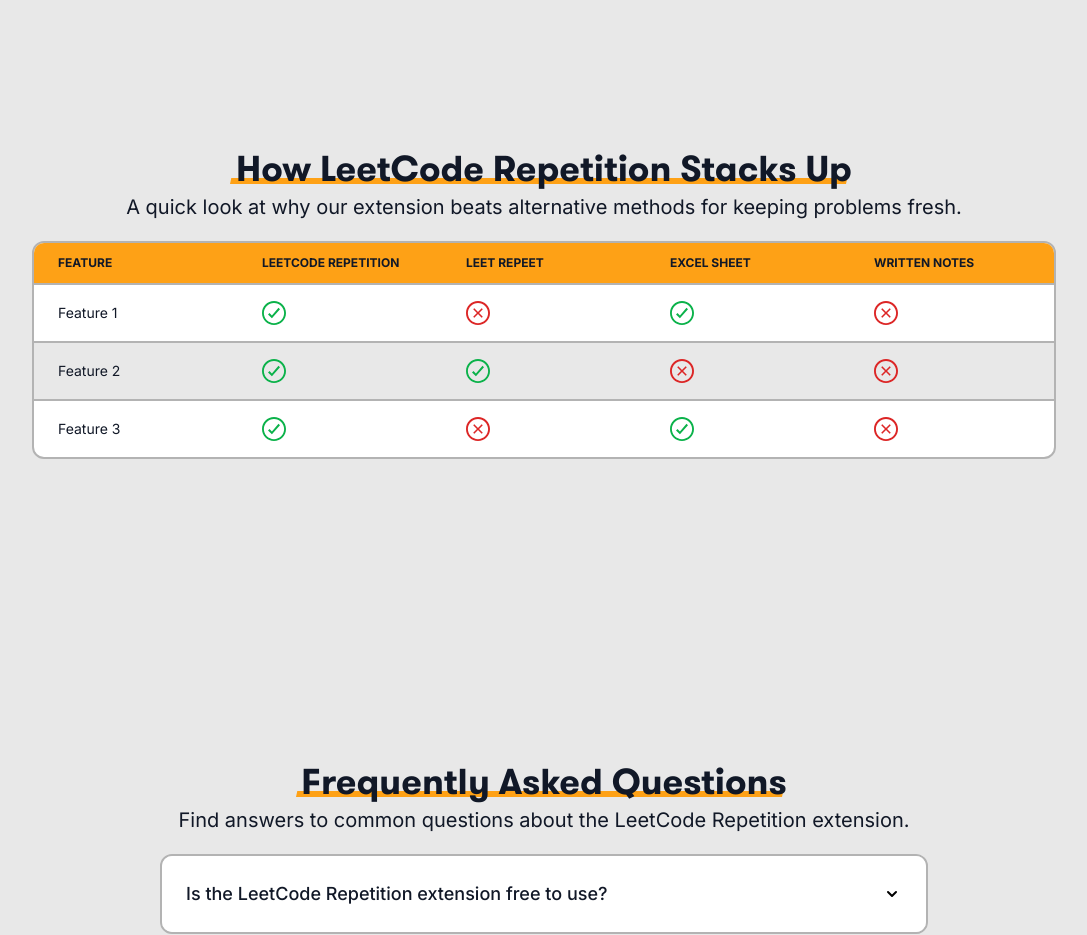
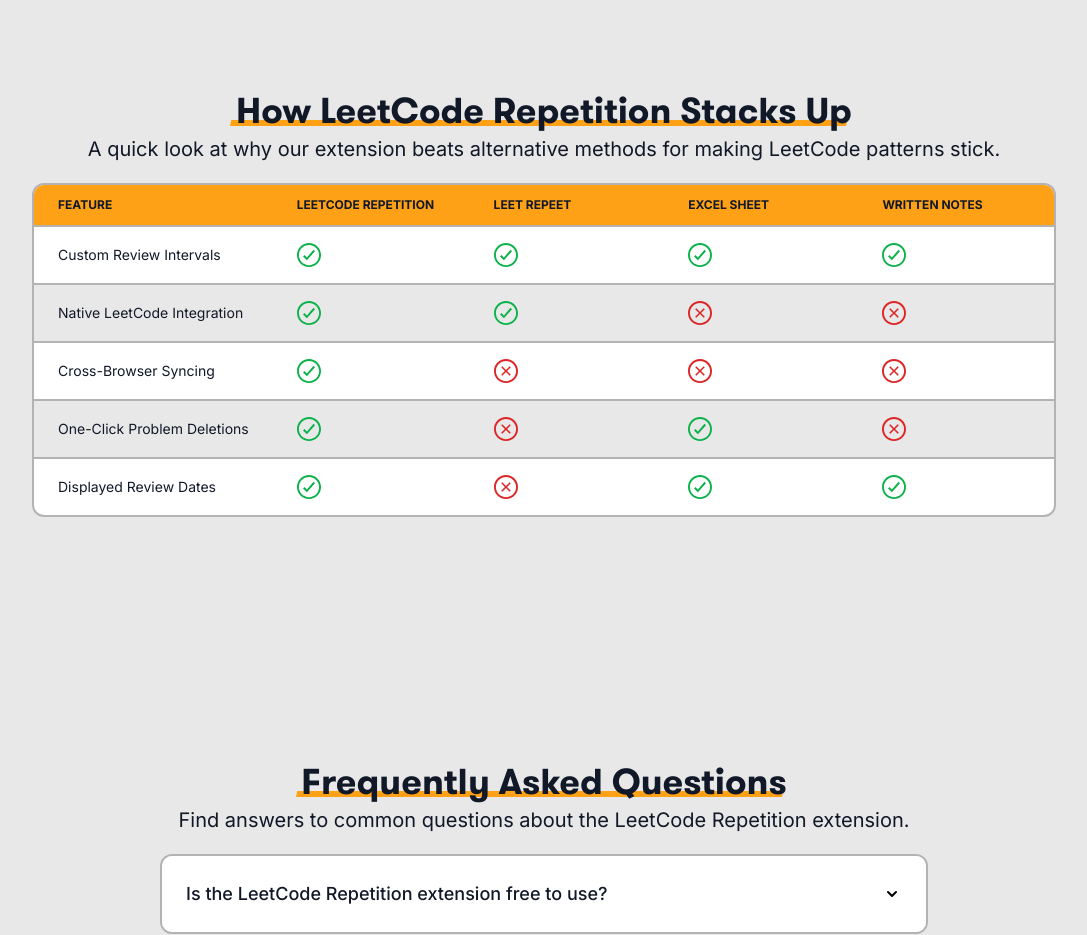
Before and after one commit to leetcode-repetition/landing-page, a website: page docs/index.html in a window 1280 px wide. Shown: the part 2080-3015 px from the top of the page, without its empty margins (96-1183 px from the left). Drawn offline with Linux system fonts and the light colour scheme.

Commit message:
table done

```diff
--- a/docs/index.html
+++ b/docs/index.html
@@ -107,7 +107,8 @@
         <div class="flex flex-col items-center gap-1">
           <h2 class="text-4xl head-underline">How LeetCode Repetition Stacks Up</h2>
           <p class="text-xl">
-            A quick look at why our extension beats alternative methods for keeping problems fresh.
+            A quick look at why our extension beats alternative methods for making LeetCode patterns
+            stick.
           </p>
         </div>
         <div class="overflow-x-auto">
@@ -134,23 +135,23 @@
               </thead>
               <tbody>
                 <tr class="border-y-2 border-accent-color">
-                  <td class="px-6 py-4 whitespace-nowrap text-sm">Feature 1</td>
+                  <td class="px-6 py-4 whitespace-nowrap text-sm">Custom Review Intervals</td>
                   <td class="px-6 py-4 whitespace-nowrap text-sm">
                     <img src="./static/check.svg" alt="check" class="inline-block h-6 w-6" />
-                  </td>
-                  <td class="px-6 py-4 whitespace-nowrap text-sm">
-                    <img src="./static/cross.svg" alt="cross" class="inline-block h-6 w-6" />
                   </td>
                   <td class="px-6 py-4 whitespace-nowrap text-sm">
                     <img src="./static/check.svg" alt="check" class="inline-block h-6 w-6" />
                   </td>
                   <td class="px-6 py-4 whitespace-nowrap text-sm">
-                    <img src="./static/cross.svg" alt="cross" class="inline-block h-6 w-6" />
+                    <img src="./static/check.svg" alt="check" class="inline-block h-6 w-6" />
+                  </td>
+                  <td class="px-6 py-4 whitespace-nowrap text-sm">
+                    <img src="./static/check.svg" alt="check" class="inline-block h-6 w-6" />
                   </td>
                 </tr>
 
                 <tr class="border-b-2 border-accent-color bg-background-color">
-                  <td class="px-6 py-4 whitespace-nowrap text-sm">Feature 2</td>
+                  <td class="px-6 py-4 whitespace-nowrap text-sm">Native LeetCode Integration</td>
                   <td class="px-6 py-4 whitespace-nowrap text-sm">
                     <img src="./static/check.svg" alt="check" class="inline-block h-6 w-6" />
                   </td>
@@ -166,7 +167,23 @@
                 </tr>
 
                 <tr>
-                  <td class="px-6 py-4 whitespace-nowrap text-sm">Feature 3</td>
+                  <td class="px-6 py-4 whitespace-nowrap text-sm">Cross-Browser Syncing</td>
+                  <td class="px-6 py-4 whitespace-nowrap text-sm">
+                    <img src="./static/check.svg" alt="check" class="inline-block h-6 w-6" />
+                  </td>
+                  <td class="px-6 py-4 whitespace-nowrap text-sm">
+                    <img src="./static/cross.svg" alt="cross" class="inline-block h-6 w-6" />
+                  </td>
+                  <td class="px-6 py-4 whitespace-nowrap text-sm">
+                    <img src="./static/cross.svg" alt="cross" class="inline-block h-6 w-6" />
+                  </td>
+                  <td class="px-6 py-4 whitespace-nowrap text-sm">
+                    <img src="./static/cross.svg" alt="cross" class="inline-block h-6 w-6" />
+                  </td>
+                </tr>
+
+                <tr class="border-y-2 border-accent-color bg-background-color">
+                  <td class="px-6 py-4 whitespace-nowrap text-sm">One-Click Problem Deletions</td>
                   <td class="px-6 py-4 whitespace-nowrap text-sm">
                     <img src="./static/check.svg" alt="check" class="inline-block h-6 w-6" />
                   </td>
@@ -178,6 +195,22 @@
                   </td>
                   <td class="px-6 py-4 whitespace-nowrap text-sm">
                     <img src="./static/cross.svg" alt="cross" class="inline-block h-6 w-6" />
+                  </td>
+                </tr>
+
+                <tr>
+                  <td class="px-6 py-4 whitespace-nowrap text-sm">Displayed Review Dates</td>
+                  <td class="px-6 py-4 whitespace-nowrap text-sm">
+                    <img src="./static/check.svg" alt="check" class="inline-block h-6 w-6" />
+                  </td>
+                  <td class="px-6 py-4 whitespace-nowrap text-sm">
+                    <img src="./static/cross.svg" alt="cross" class="inline-block h-6 w-6" />
+                  </td>
+                  <td class="px-6 py-4 whitespace-nowrap text-sm">
+                    <img src="./static/check.svg" alt="check" class="inline-block h-6 w-6" />
+                  </td>
+                  <td class="px-6 py-4 whitespace-nowrap text-sm">
+                    <img src="./static/check.svg" alt="check" class="inline-block h-6 w-6" />
                   </td>
                 </tr>
               </tbody>
```
